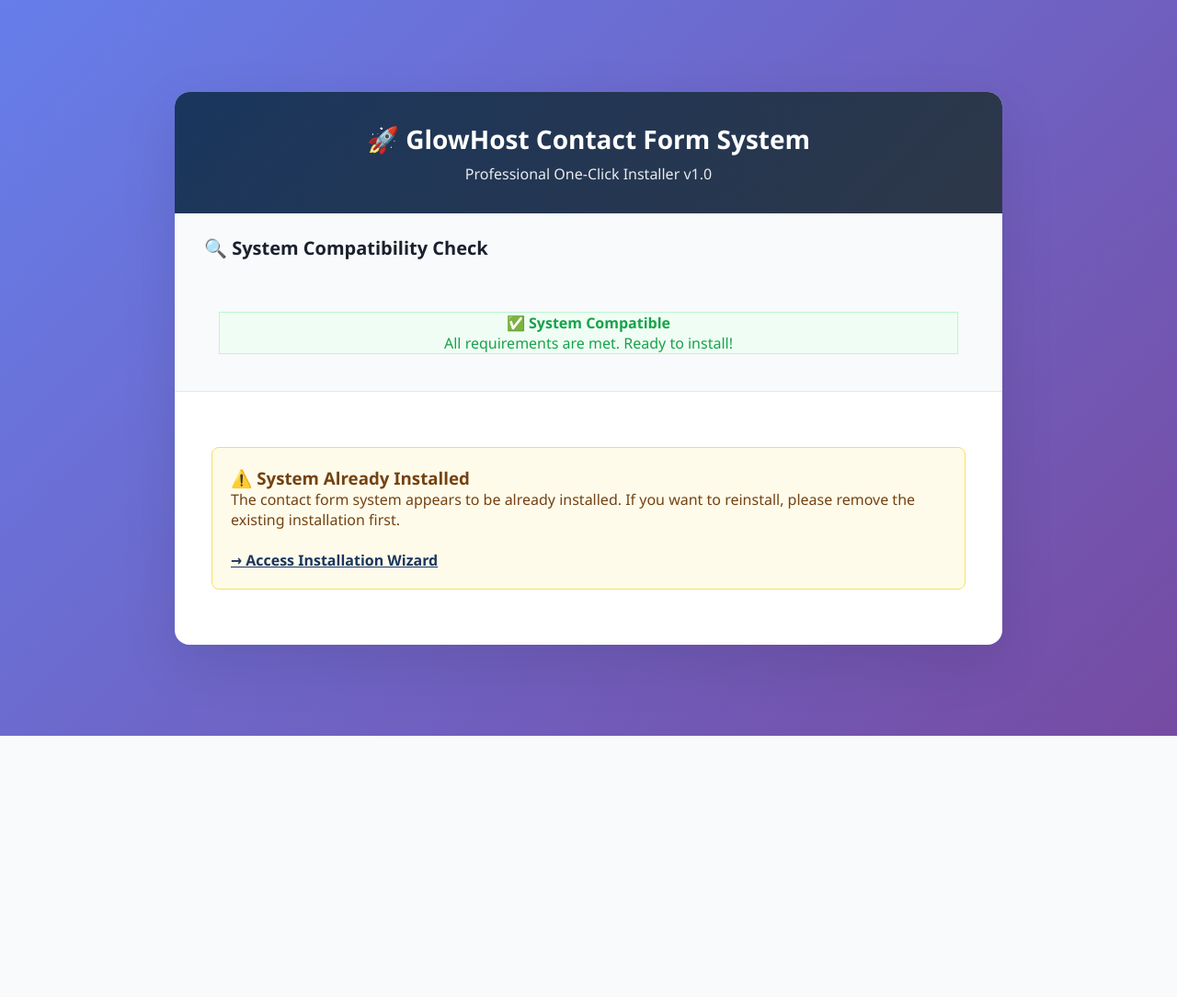
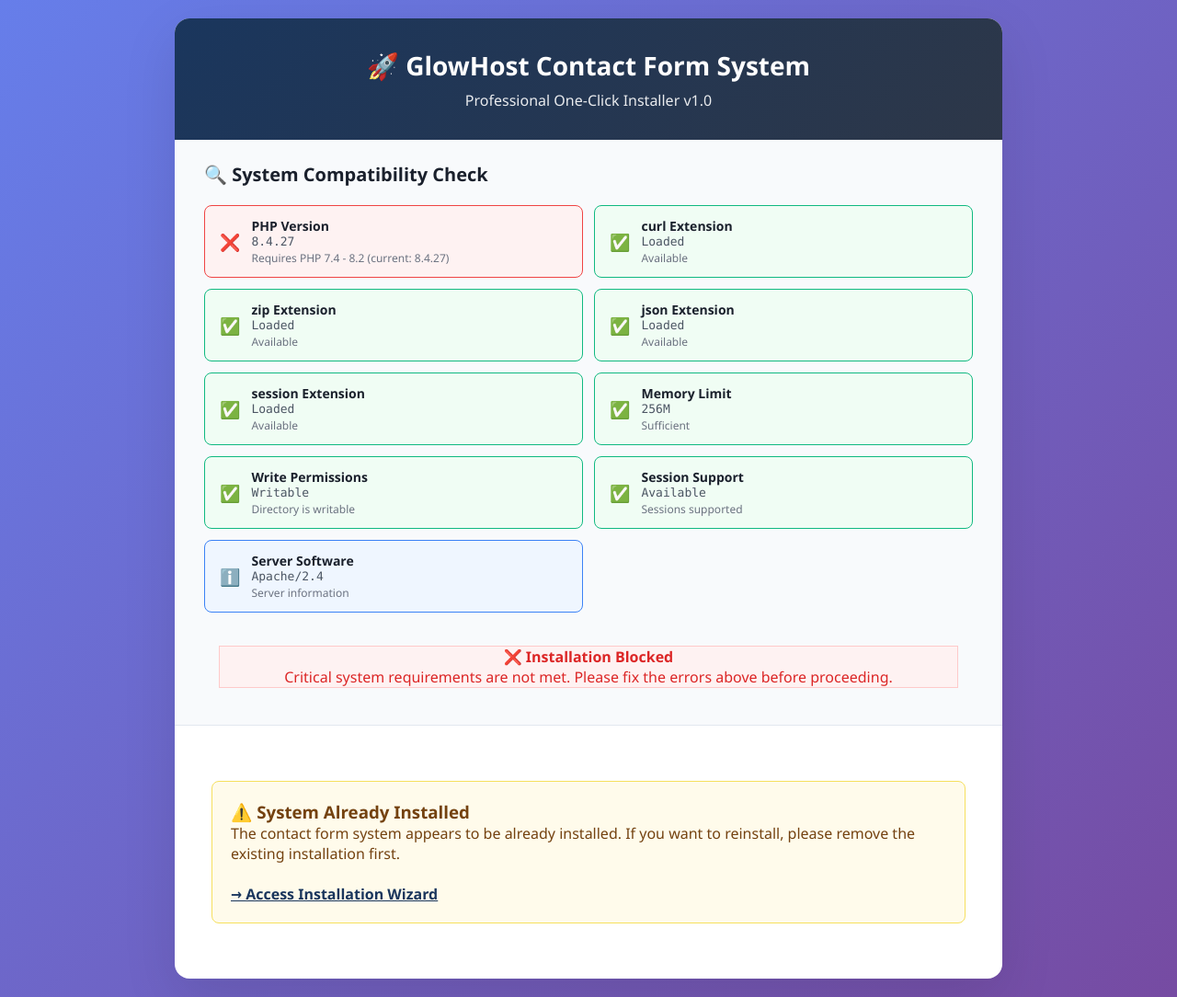
Before and after one commit to GlowHost-Matt/contact-form-sales, a PHP site: page /installer.php in a window 1280 px wide. Shown: the whole page at 92% size. Before the commit the page ends 800 px from the top, so only its background shows below. Run offline with PHP 8.4, Linux system fonts and the light colour scheme; data that the repository does not hold is empty.

Commit message:
Fix variable scope errors in installer.php
Fixed the undefined $system_checks variable errors by:
- Moving runSystemCheck() call inside showInstallerInterface() function scope
- Added proper error handling for system check function failures
- Protected all foreach loops with array checks to prevent type errors
- Added fallback error messages when system checks fail to run
- Improved variable scope management and error resilience

This resolves the "Undefined variable $system_checks" and "foreach() argument must be of type array|object" errors encountered on the server.

Co-Authored-By: Same <noreply@same.new>

```diff
--- a/installer.php
+++ b/installer.php
@@ -98,9 +98,6 @@ function runSystemCheck() {
 
     return $checks;
 }
-
-// Run system check immediately
-$system_checks = runSystemCheck();
 
 // Configuration - Define constants first
 define('INSTALLER_VERSION', '1.0');
@@ -577,6 +574,22 @@ function showInstallerInterface() {
         // Check if already installed
         $already_installed = file_exists(__DIR__ . '/.installer_complete') || file_exists(__DIR__ . '/install/index.php');
 
+        // Run system compatibility check
+        try {
+            $system_checks = runSystemCheck();
+        } catch (Exception $checkError) {
+            logMessage('ERROR in runSystemCheck: ' . $checkError->getMessage());
+            // Fallback system check data
+            $system_checks = [
+                'error' => [
+                    'name' => 'System Check Error',
+                    'value' => 'Failed to run compatibility check',
+                    'status' => 'ERROR',
+                    'message' => 'Error running system check: ' . $checkError->getMessage()
+                ]
+            ];
+        }
+
         // Log successful interface load
         logMessage('Installer interface loaded successfully');
 
@@ -585,6 +598,8 @@ function showInstallerInterface() {
 
         // Fallback for session issues
         $already_installed = false;
+        $system_checks = []; // Empty array fallback to prevent undefined variable error
+
         if (!isset($_SESSION['csrf_token'])) {
             $_SESSION['csrf_token'] = 'fallback_' . md5(time() . rand());
         }
@@ -1076,6 +1091,7 @@ function showInstallerInterface() {
             <div class="system-check-container">
                 <h2>🔍 System Compatibility Check</h2>
                 <div class="system-checks">
+                    <?php if (!empty($system_checks) && is_array($system_checks)): ?>
                         <?php foreach ($system_checks as $check): ?>
                         <div class="check-item <?php echo strtolower($check['status']); ?>">
                             <div class="check-icon">
@@ -1096,14 +1112,29 @@ function showInstallerInterface() {
                             </div>
                         </div>
                         <?php endforeach; ?>
+                    <?php else: ?>
+                        <div class="check-item error">
+                            <div class="check-icon">❌</div>
+                            <div class="check-details">
+                                <div class="check-name">System Check Failed</div>
+                                <div class="check-value">Unable to run compatibility check</div>
+                                <div class="check-message">Please check PHP error logs for details</div>
+                            </div>
+                        </div>
+                    <?php endif; ?>
                 </div>
 
                 <?php
                 $has_errors = false;
                 $has_warnings = false;
+                if (!empty($system_checks) && is_array($system_checks)) {
                     foreach ($system_checks as $check) {
                         if ($check['status'] === 'ERROR') $has_errors = true;
                         if ($check['status'] === 'WARNING') $has_warnings = true;
+                    }
+                } else {
+                    // If system checks failed, consider it an error
+                    $has_errors = true;
                 }
                 ?>
 
@@ -1213,11 +1244,16 @@ function showInstallerInterface() {
 
                         <?php
                         $can_install = true;
+                        if (!empty($system_checks) && is_array($system_checks)) {
                             foreach ($system_checks as $check) {
                                 if ($check['status'] === 'ERROR') {
                                     $can_install = false;
                                     break;
                                 }
+                            }
+                        } else {
+                            // If system checks failed, don't allow installation
+                            $can_install = false;
                         }
                         ?>
 
```
Lines whose indentation alone changed are shown as unchanged.
